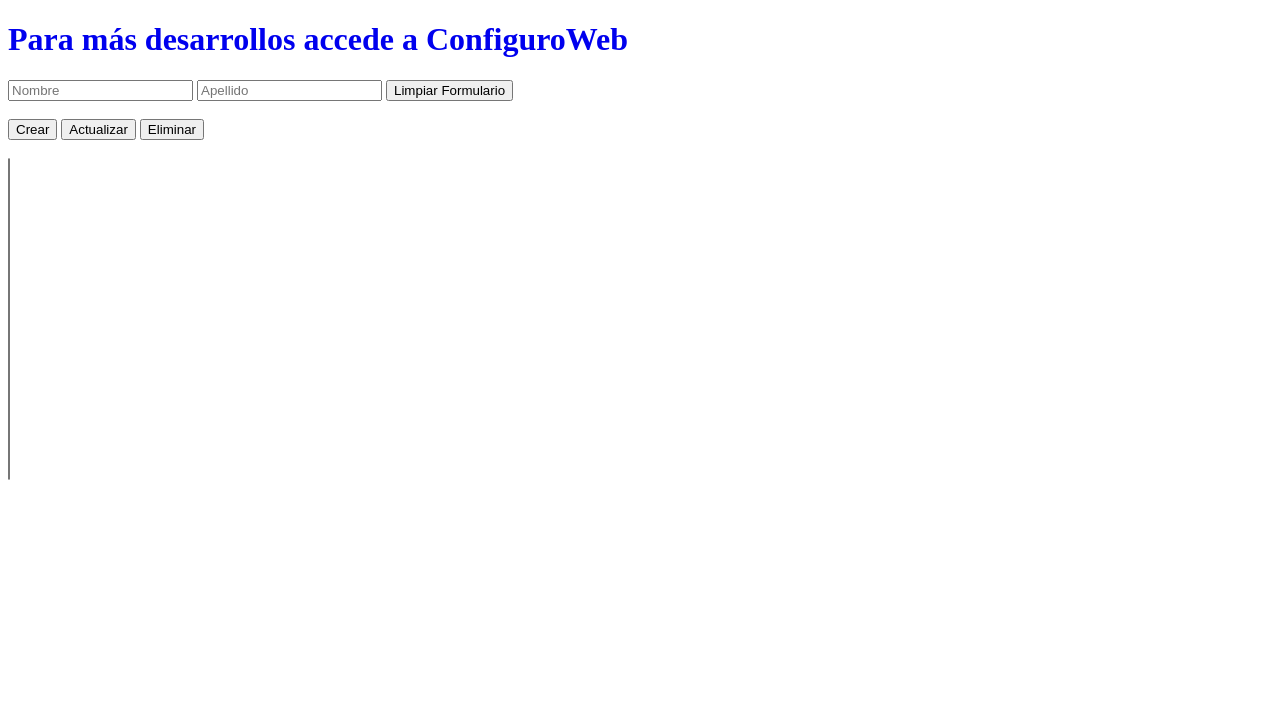
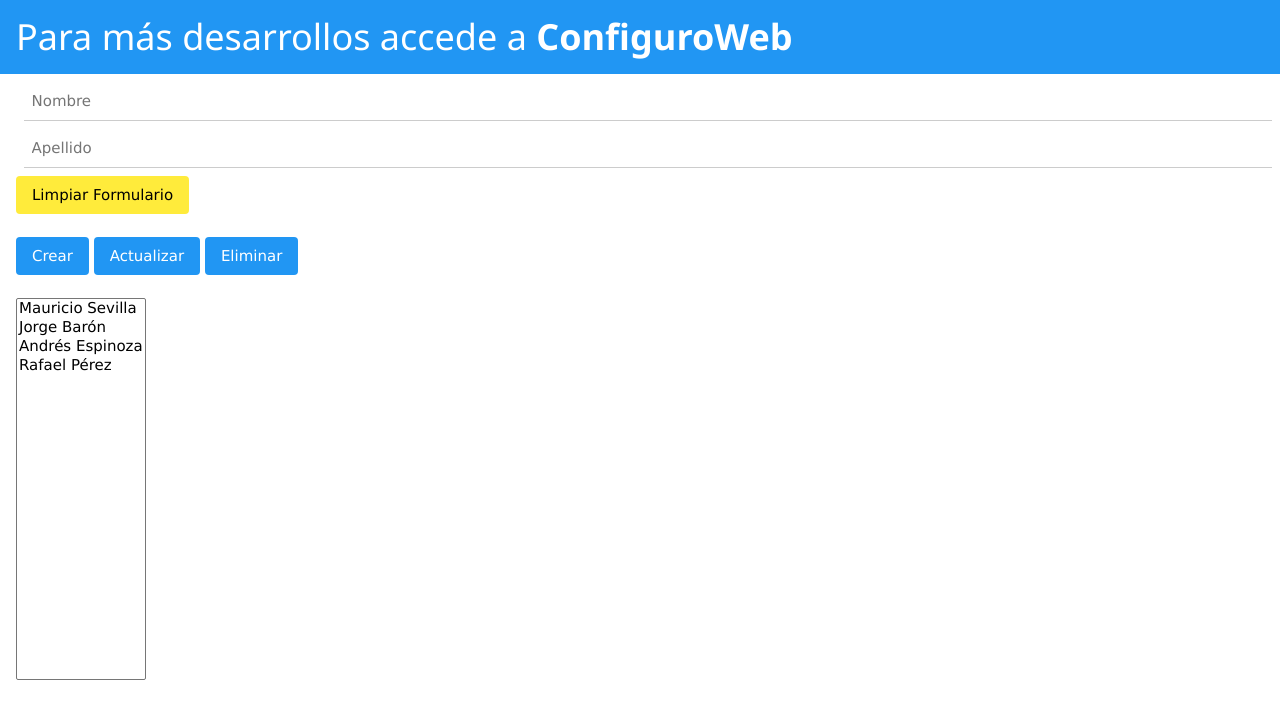
Before and after one commit to gmateo404/crudjs-master, a plain HTML site: page assets/index.html in a window 1280 px wide. Drawn offline with Linux system fonts and the light colour scheme; the site is published under a folder, as on GitHub Pages, so addresses that start at the root find nothing.

Commit message:
Modifica ruta de acceso a style y js

```diff
--- a/assets/index.html
+++ b/assets/index.html
@@ -3,8 +3,8 @@
   <head>
     <meta charset="UTF-8" />
     <meta name="viewport" content="width=device-width, initial-scale=1.0" />
-    <link rel="stylesheet" href="/assets/css/w3.css">
-    <link rel="stylesheet" href="/assets/css/index-w3s.css">
+    <link rel="stylesheet" href="css/index-w3s.css">
+    <link rel="stylesheet" href="css/w3.css">
     <title>CRUD Javascript ConfiguroWeb</title>
   </head>
 
@@ -25,7 +25,7 @@
     <select id="panel" size="20" onclick="panelClick()"> </select>
   </form>
 
-    <script src="/assets/js/index-w3s.js">
+    <script src="js/index-w3s.js">
     </script>
 
   </body>
```
